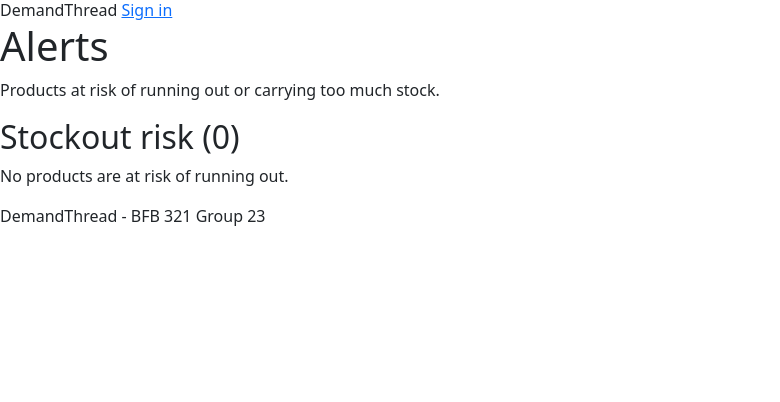
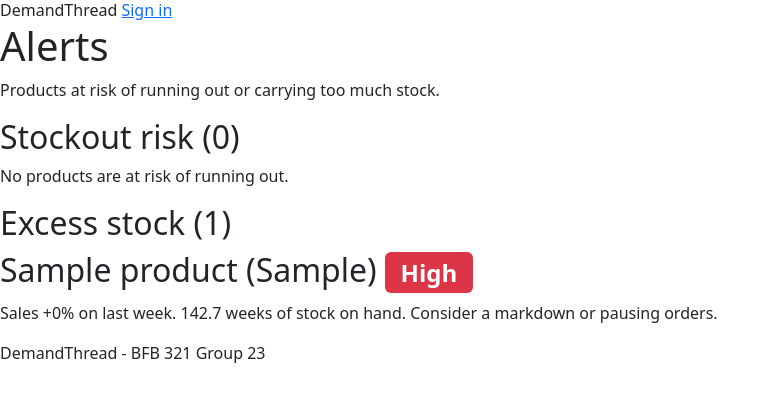
Before and after one commit to Matthew-BFB321/demandthread-group-23, a Flask app: page /alerts in a window 1280 px wide. Shown: the part 202-604 px from the top of the page, without its empty margins (0-780 px from the left). Run offline with Flask 3, Linux system fonts and the light colour scheme; tables that the repository leaves empty hold one stand-in row (values such as "Sample post").

Commit message:
Showing the  live excess stock alerts

```diff
--- a/templates/alerts.html
+++ b/templates/alerts.html
@@ -17,4 +17,19 @@
           <p>No products are at risk of running out.</p>
           {% endfor %}
         </section>
+
+          <section>
+          <h2>Excess stock ({{ excess|length }})</h2>
+          {% for a in excess %}
+          <article class="card-box alert-card">
+            <h2>{{ a.name }} ({{ a.sku }})
+              <span class="badge text-bg-{{ 'danger' if a.severity == 'High' else 'warning' }}">{{ a.severity }}</span></h2>
+            <p>Sales {{ '%+.0f'|format(a.change) }}% on last week. {{ '%.1f'|format(a.cover_days / 7) }} weeks
+              of stock on hand. Consider a markdown or pausing orders.</p>
+          </article>
+          {% else %}
+          <p>No products have excess stock.</p>
+          {% endfor %}
+        </section>
+
 {% endblock %}
```
